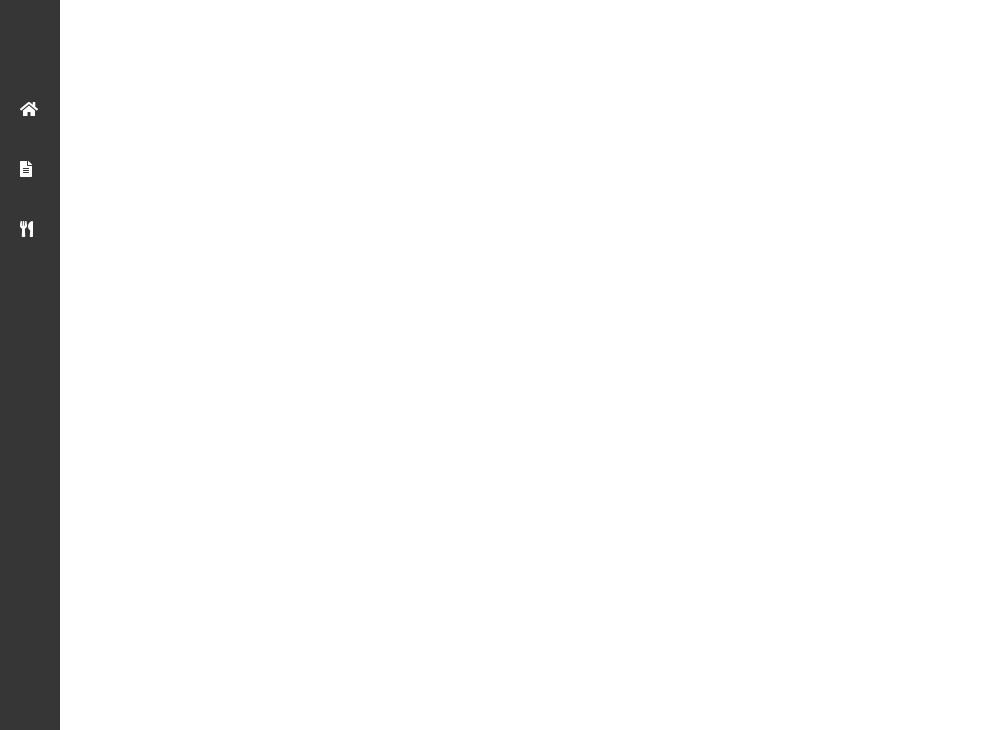
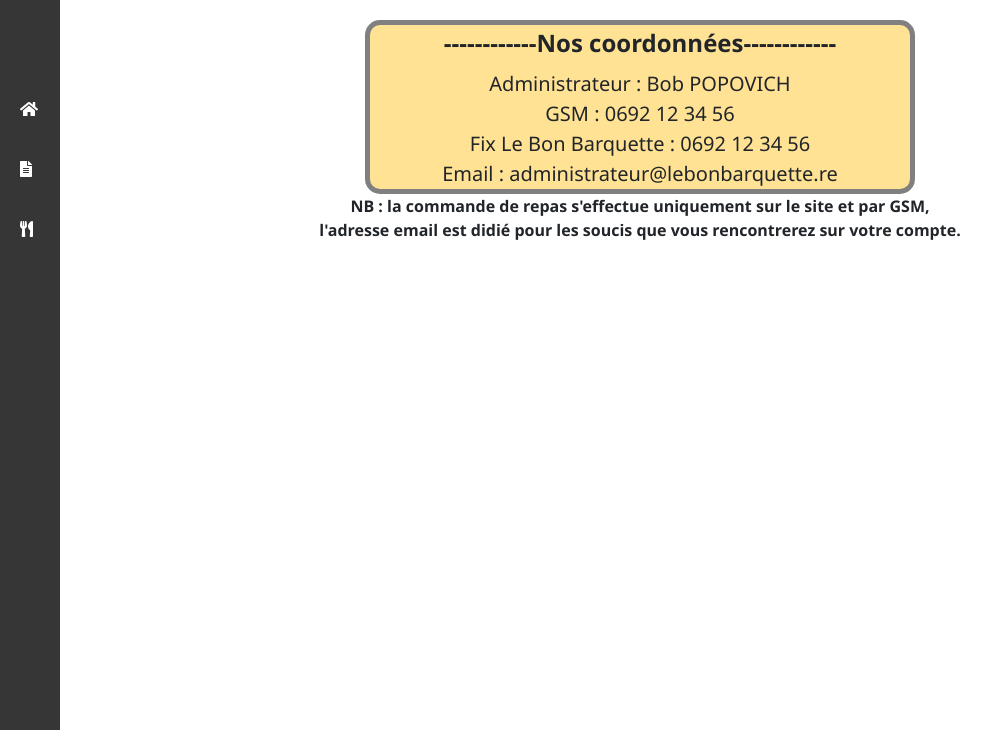
Before and after one commit to MRick974/Le_Bon_Barquette, a PHP site: page /contact.php in a window 1280 px wide. Shown: the part 70-800 px from the top of the page, without its empty margins (0-1003 px from the left). Run offline with PHP 8.4, Linux system fonts and the light colour scheme.

Commit message:
modif contact.php/ intégration des chemins pour chaque page contenant contact, et ajout id coordonees dans style.css de admin

```diff
--- a/admin/header.php
+++ b/admin/header.php
@@ -30,7 +30,7 @@
         <h4>Menu</h4>
         <a href="<?php echo $ROOT?>"><i class="fa fa-home"></i><span>Accueil</span></a>
         <!--<a href="<?php echo $ROOT?>plat/"><i class="fa fa-drumstick-bite"></i><span>Repas</span></a>-->
-        <a href="<?php echo $ROOT?>"><i class="fa fa-phone"></i><span>Contact</span></a>
+        <a href="<?php echo $ROOT?>contact.php"><i class="fa fa-phone"></i><span>Contact</span></a>
         <a href="<?php echo $ROOT?>"><i class="fa fa-user-shield"></i><span>Administration</span></a>
     </div>
 
--- a/client/header.php
+++ b/client/header.php
@@ -28,7 +28,7 @@
         <h4>Menu</h4>
         <a href="<?php echo $ROOT?>"><i class="fa fa-home"></i><span>Accueil</span></a>
         <!--<a href="<?php echo $ROOT?>plat/"><i class="fa fa-drumstick-bite"></i><span>Repas</span></a>-->
-        <a href="<?php echo $ROOT?>"><i class="fa fa-phone"></i><span>Contact</span></a>
+        <a href="<?php echo $ROOT?>contact.php"><i class="fa fa-phone"></i><span>Contact</span></a>
         <a href="<?php echo $ROOT?>"><i class="fa fa-user-shield"></i><span>Administration</span></a>
     </div>
     <div class="container content">
--- a/client/index.php
+++ b/client/index.php
@@ -10,9 +10,6 @@
             <a href="../client/ajout_client.php"><input type="button" name="coclient" id="coclient" class="btn btn-primary" btn-lg btn-block value="Inscription"></a>
             <a href="../admin/connexion.php"><button type="button" name="inclient" id="inclient" class="btn btn-primary" btn-lg btn-block> Connexion </button></a>
         </div>
-    </body>
-
-</html>
 
 <?php
     include_once('../client/footer.php');
--- a/client/modifier_client.php
+++ b/client/modifier_client.php
@@ -57,12 +57,10 @@
                             <input type="password" name="password" id="password" class="form-control"  placeholder="">
                             <button type="submit" class="btn btn-primary mt-3" >Modifier</button>
                         </div>
-<<<<<<< HEAD
                         <div style="background-color:red;color:white;padding:2px;margin:10px;margin-right:50%;" >
                             <p class="fas fa-exclamation-triangle"> Lorsque vous cliquerez sur <strong>MODIFIER</strong> l'action sera irréversible !</p>
                         </div>
-=======
->>>>>>> afa3234040108db0595b58e6a58a630efad0bb33
+
                     </form>
                 </div>
             </div>
--- a/contact.php
+++ b/contact.php
@@ -38,6 +38,18 @@
 </div>
 <div class="container content">
 
+<div class="container" id="coordonnees">
+    <fieldset>
+      <legend><strong>------------Nos coordonnées------------</strong></legend>
+      Administrateur : Bob POPOVICH<br>
+      GSM : 0692 12 34 56<br>
+      Fix Le Bon Barquette : 0692 12 34 56<br>
+      Email : administrateur@lebonbarquette.re<br>
+    </fieldset>
+</div>
+<div class="container" style="font-weight:600;text-align:center;">
+ <span></span><p> <strong>NB :</strong> la commande de repas s'effectue uniquement sur le site et par GSM,</br> l'adresse email est didié pour les soucis que vous rencontrerez sur votre compte.</p>
+</div>
 <?php
 
 include('client/footer.php');
--- a/css/admin/style.css
+++ b/css/admin/style.css
@@ -106,3 +106,13 @@
 .content{
   padding-top: 90px;
 }
+
+#coordonnees {
+  background-color: #ffe293;
+  font-size: 20px;
+  font-weight: 500;
+  border: 5px solid grey;
+  border-radius: 15px;
+  width: 550px;
+  text-align:center;
+}
```
